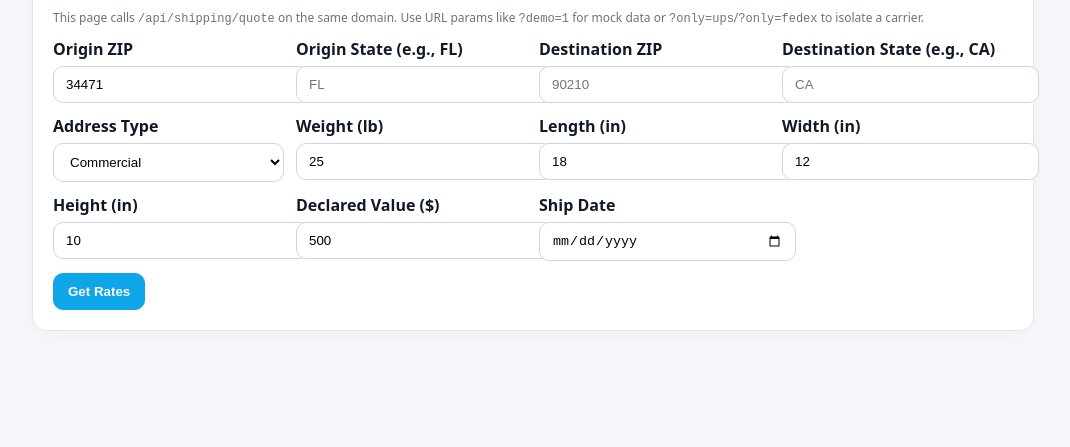
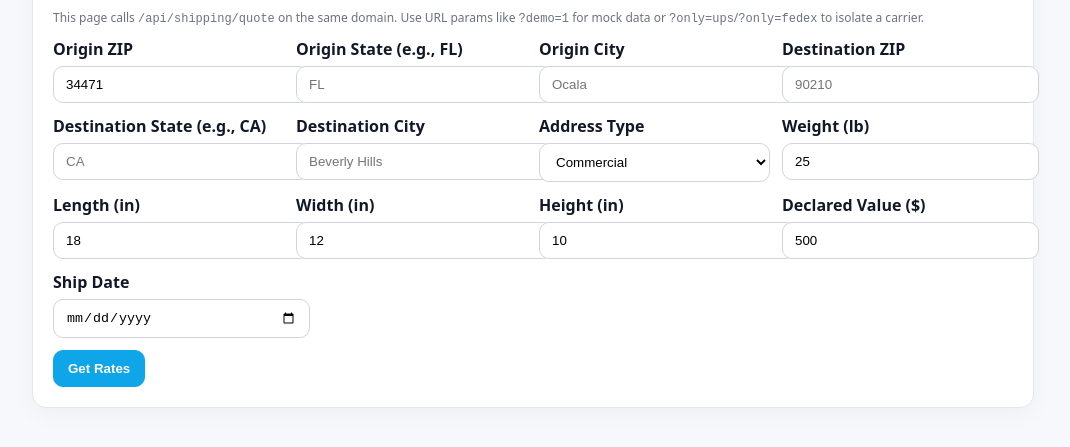
Before and after one commit to timpereira13/shipping-quotes-api, a website: page shipping-quotes-api/index.html in a window 1280 px wide. Shown: the part 91-538 px from the top of the page, without its empty margins (107-1177 px from the left). Drawn offline with Linux system fonts and the light colour scheme; no server answers.

Commit message:
Update index.html

```diff
--- a/shipping-quotes-api/index.html
+++ b/shipping-quotes-api/index.html
@@ -40,12 +40,20 @@
         <input id="originState" placeholder="FL" />
       </div>
       <div class="field small">
+        <label>Origin City</label>
+        <input id="originCity" placeholder="Ocala" />
+      </div>
+      <div class="field small">
         <label>Destination ZIP</label>
         <input id="destZip" placeholder="90210" />
       </div>
       <div class="field small">
         <label>Destination State (e.g., CA)</label>
         <input id="destState" placeholder="CA" />
+      </div>
+      <div class="field small">
+        <label>Destination City</label>
+        <input id="destCity" placeholder="Beverly Hills" />
       </div>
       <div class="field small">
         <label>Address Type</label>
@@ -104,7 +112,7 @@
 <script>
 const $ = id => document.getElementById(id);
 
-// Set badge from diag
+// Show current env on badge
 (async function setEnvBadge(){
   try {
     const r = await fetch('/api/shipping/quote?diag=1');
@@ -122,8 +130,10 @@ $('getRates').onclick = async () => {
   const payload = {
     origin_zip: $('originZip').value.trim(),
     origin_state: $('originState').value.trim() || null,
+    origin_city: $('originCity').value.trim() || null,
     dest_zip: $('destZip').value.trim(),
     dest_state: $('destState').value.trim() || null,
+    dest_city: $('destCity').value.trim() || null,
     residential: $('residential').value === 'true',
     weight_lb: parseFloat($('weight').value),
     dimensions_in: {
```
